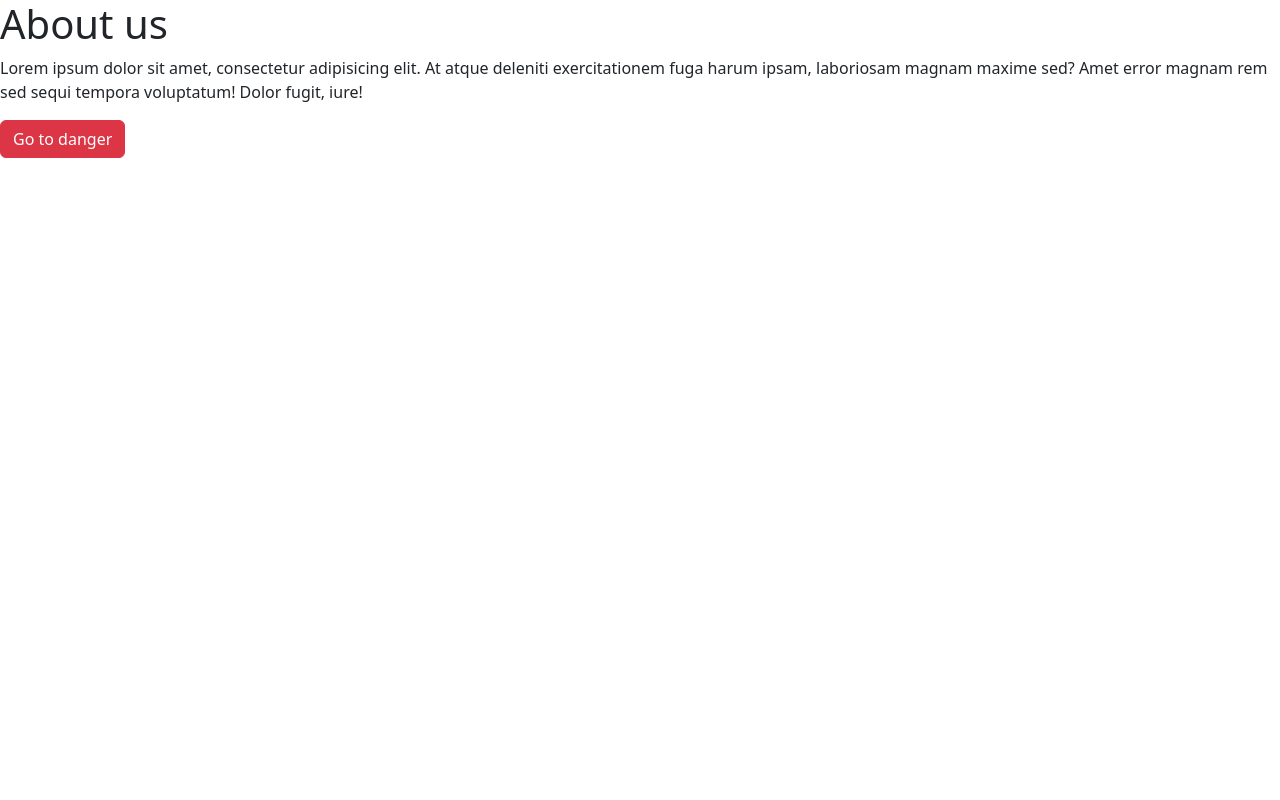
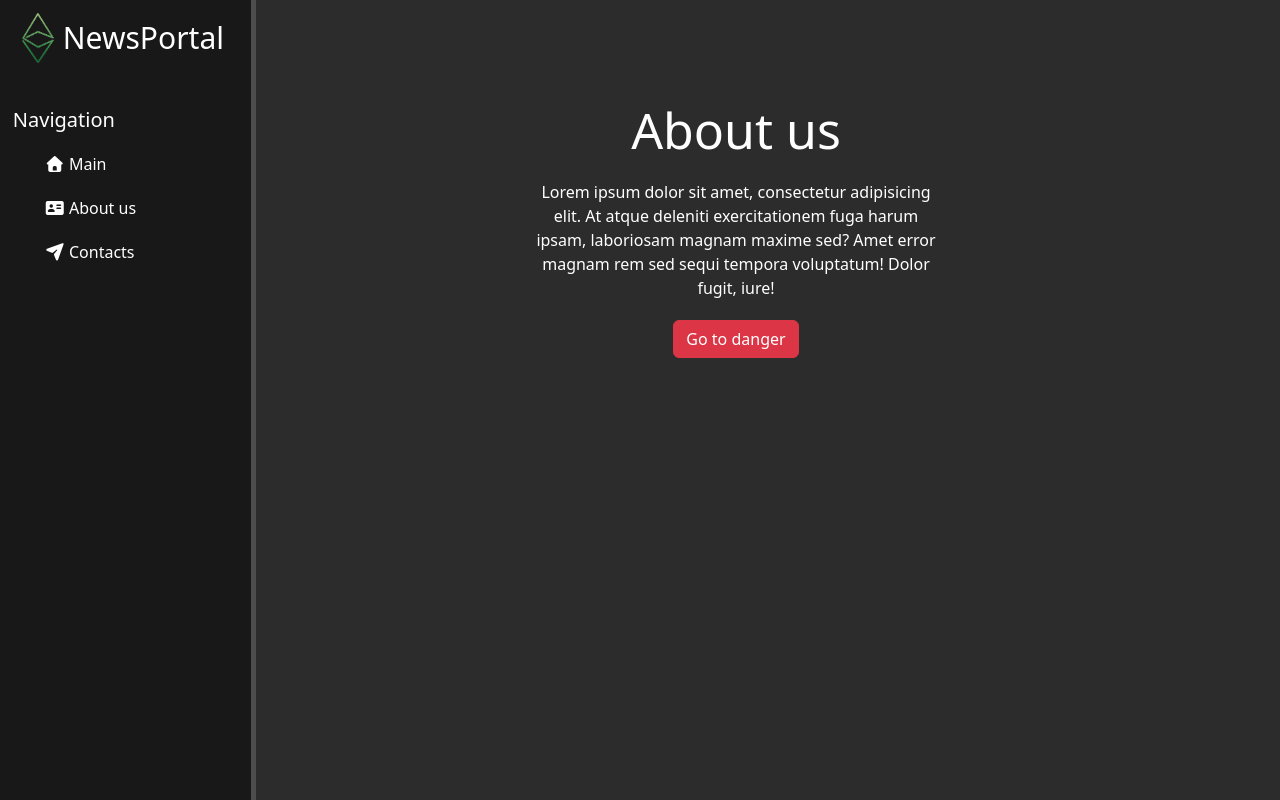
Before and after one commit to Python-dev-projects/newsportal, a Django app: page /about/ in a window 1280 px wide. Run offline with Django 5.2, Linux system fonts and the light colour scheme; some libraries are stand-ins or nearby versions.

Commit message:
update layout.html

```diff
--- a/main/templates/main/layout.html
+++ b/main/templates/main/layout.html
@@ -1,3 +1,4 @@
+{% load static %}
 <!doctype html>
 <html lang="en">
 <head>
@@ -7,10 +8,23 @@
     <meta http-equiv="X-UA-Compatible" content="ie=edge">
     <title>{% block title %}{% endblock %}</title>
     <link rel="stylesheet" href="https://cdn.jsdelivr.net/npm/bootstrap@5.3.3/dist/css/bootstrap.min.css">
-    <link rel="stylesheet" href="">
+    <link rel="stylesheet" href="{% static 'main/css/main.css' %}">
+    <link rel="stylesheet" href="https://use.fontawesome.com/releases/v7.0.0/css/all.css">
 </head>
 <body>
-    {% block content %}
-    {% endblock %}
+    <aside>
+        <img src="{% static 'main/img/logo.png' %}" alt="logo">
+        <span class="logo">NewsPortal</span>
+        <h3>Navigation</h3>
+        <ul>
+            <a href="{% url 'home' %}"><li><i class="fa-solid fa-house"></i> Main</li></a>
+            <a href="{% url 'about' %}"><li><i class="fa-solid fa-address-card"></i> About us</li></a>
+            <a href="{% url 'contacts' %}"><li><i class="fa-solid fa-paper-plane"></i> Contacts</li></a>
+        </ul>
+    </aside>
+    <main>
+        {% block content %}
+        {% endblock %}
+    </main>
 </body>
 </html>
```
